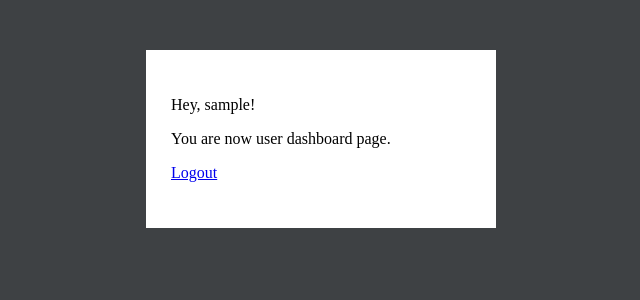
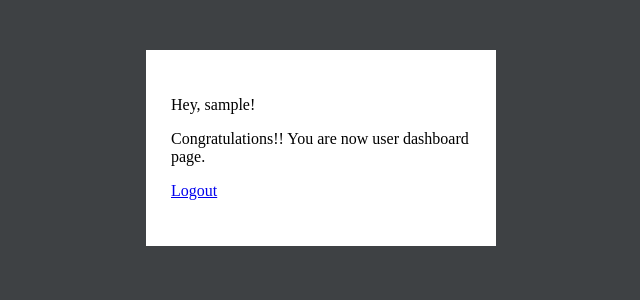
Before and after one commit to bolanleola/registration, a PHP site: page /dashboard.php in a window 1280 px wide. Shown: the top 300 px of the page, without its empty margins (319-959 px from the left). Run offline with PHP 8.4, Linux system fonts and the light colour scheme; the visitor is signed in with stand-in values (Sample User, id 1).

Commit message:
Update dashboard.php
Change in paragraph sentence

```diff
--- a/dashboard.php
+++ b/dashboard.php
@@ -12,7 +12,7 @@ include("session.php");
 <body>
     <div class="form">
         <p>Hey, <?php echo $_SESSION['username']; ?>!</p>
-        <p>You are now user dashboard page.</p>
+        <p>Congratulations!! You are now user dashboard page.</p>
         <p><a href="logout.php">Logout</a></p>
     </div>
 </body>
```
